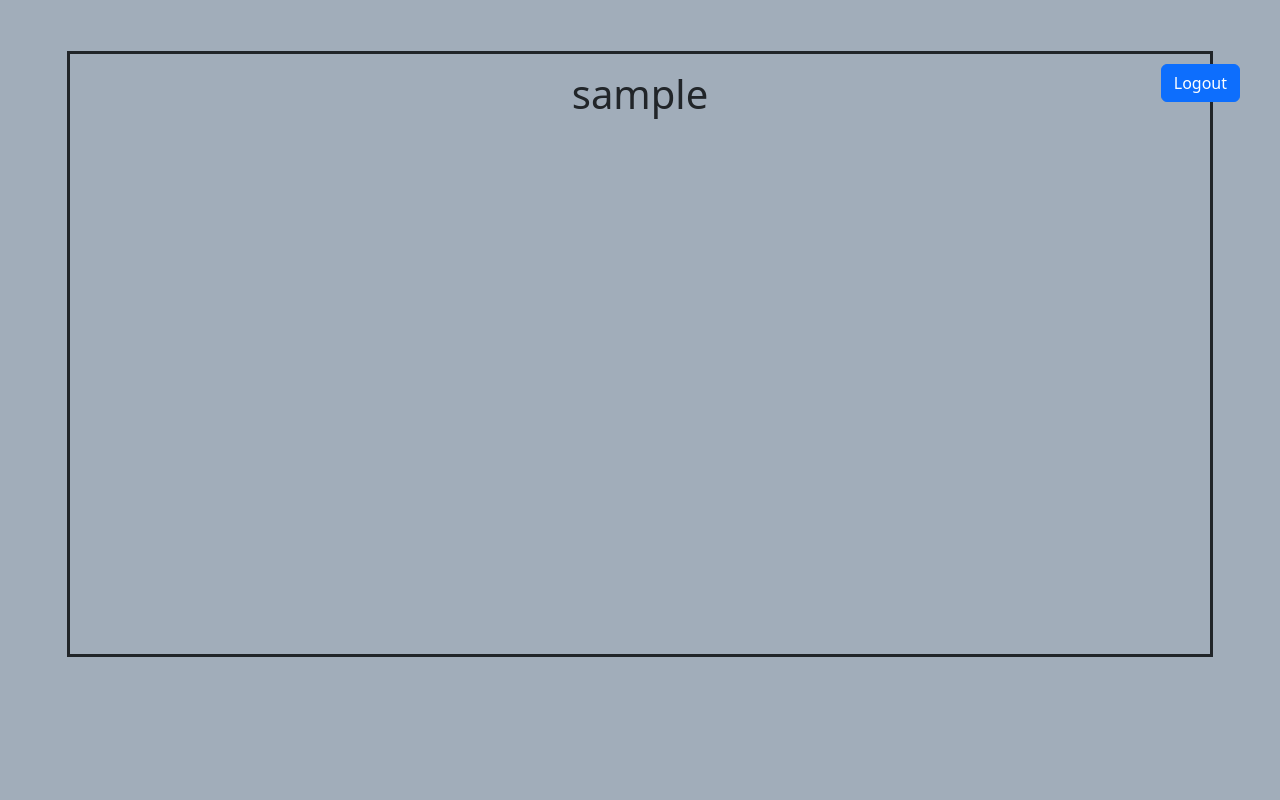
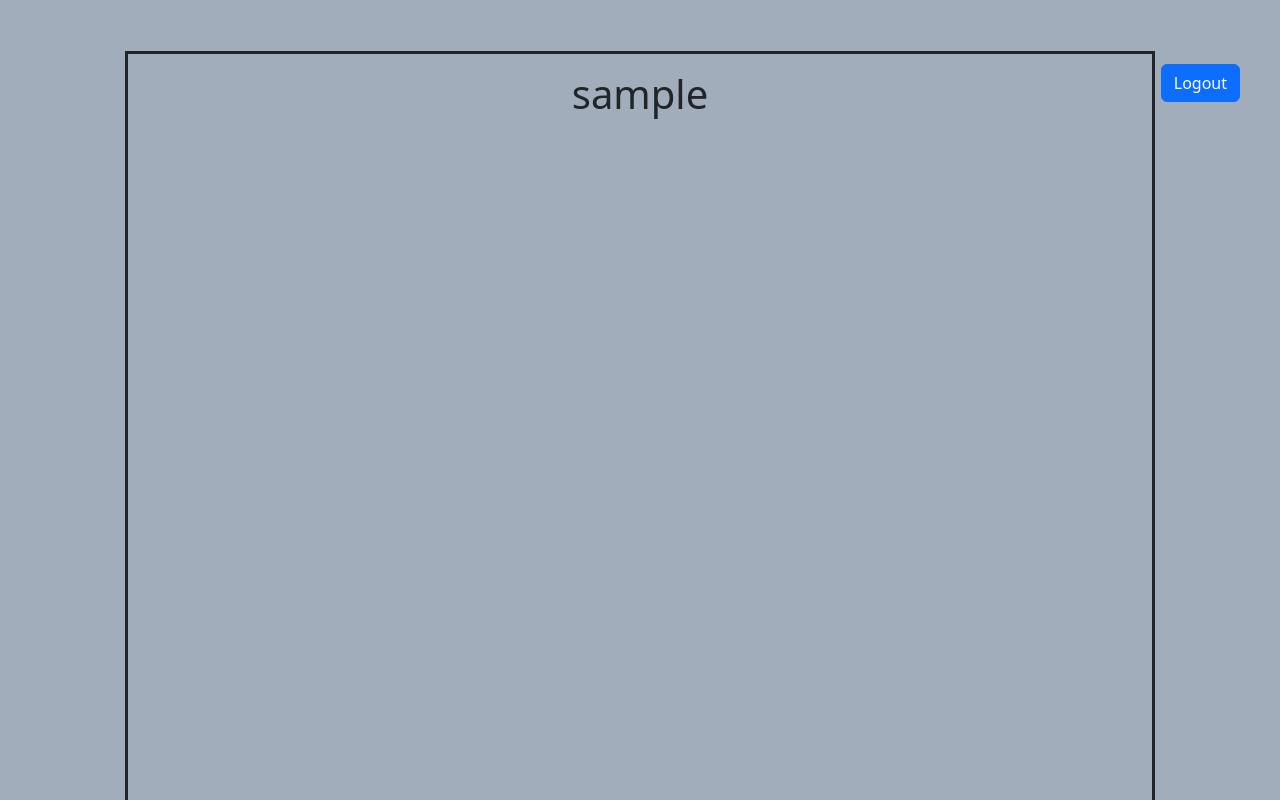
Before and after one commit to bigolboyyo/Capstone-Proj-Flatiron, a React (Create React App) app in the folder client/: page /homepage in a window 1280 px wide. Shown: the top 800 px of the page. Built offline with nearby package versions, Linux system fonts and the light colour scheme; sample sign-in values are in the browser's storage.

Commit message:
starting redux now

```diff
--- a/client/src/App.css
+++ b/client/src/App.css
@@ -4,7 +4,7 @@
   display: flex;
   flex-direction: column;
   align-items: center;
-  padding-top: 20rem;
+  /* padding-top: 20rem; */
   background-color: #a1adba;
   height: 100rem;
   width: 100%;
--- a/client/src/components/AuthPage/Auth.css
+++ b/client/src/components/AuthPage/Auth.css
@@ -14,6 +14,7 @@
   transition: border-color 0.15s ease-in-out, box-shadow 0.15s ease-in-out;
   flex-direction: column;
   align-items: center;
+  transform: translateY(20rem);
 }
 
 .auth-link {
--- a/client/src/components/UserHomePage/UserHomePage.css
+++ b/client/src/components/UserHomePage/UserHomePage.css
@@ -3,7 +3,7 @@
   margin: 0;
   top: 0;
   padding-top: 1rem;
-  position: absolute;
+  /* position: absolute; */
   width: 100%;
   height: 100rem;
   flex-direction: column;
@@ -17,8 +17,8 @@
 }
 
 .user-home-interface-container {
-  width: 1000px;
-  height: 600px;
+  width: 80%;
+  height: 60%;
   display: flex;
   flex-direction: column;
   align-items: center;
--- a/client/src/components/UserHomePage/UserHomePage.js
+++ b/client/src/components/UserHomePage/UserHomePage.js
@@ -1,5 +1,5 @@
 import React from "react";
-import { Button, Container } from "react-bootstrap";
+import { Button } from "react-bootstrap";
 import "./UserHomePage.css";
 
 function UserHomePage({ user, logout }) {
@@ -8,9 +8,9 @@ function UserHomePage({ user, logout }) {
       <Button className="logout-btn" onClick={logout}>
         Logout
       </Button>
-      <Container className="user-home-interface-container">
+      <div className="user-home-interface-container">
         <h1>{user.username}</h1>
-      </Container>
+      </div>
     </div>
   );
 }
--- a/client/src/index.css
+++ b/client/src/index.css
@@ -5,4 +5,6 @@ body {
     sans-serif;
   -webkit-font-smoothing: antialiased;
   -moz-osx-font-smoothing: grayscale;
+  overflow-x: hidden;
+  overflow-y: hidden;
 }
```
